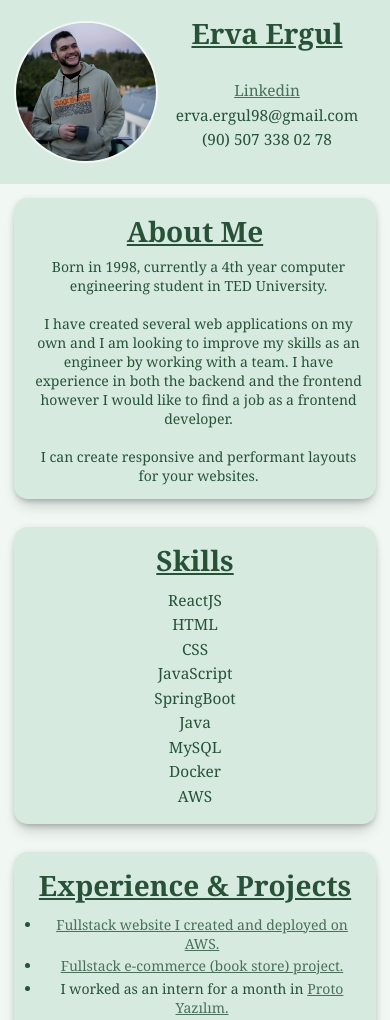
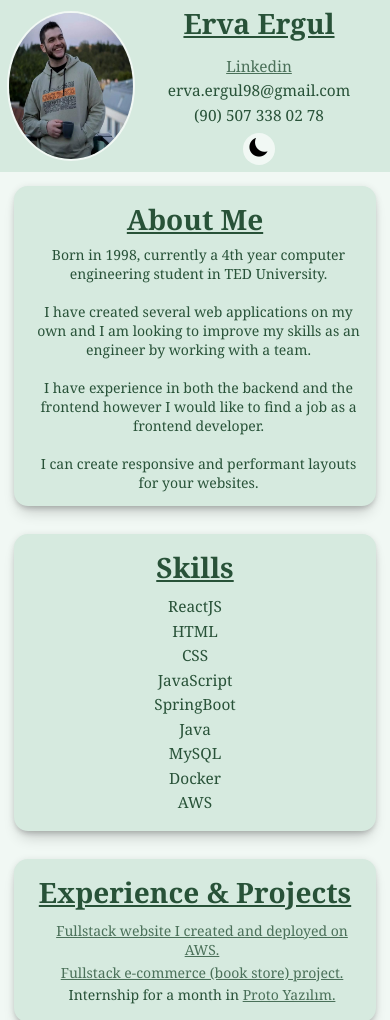
Before and after one commit to ErvaErgul/resume, a plain HTML site: page index.html in a window 390 px wide. Shown: the top 1020 px of the page. Drawn offline with Linux system fonts and the light colour scheme.

Commit message:
small changes

```diff
--- a/index.css
+++ b/index.css
@@ -44,7 +44,7 @@ body {
   flex: 0 1 auto;
   display: none;
   flex-direction: row;
-  padding: 1rem;
+  padding: 0.25rem 0.5rem;
   background-color: var(--background-color-2);
 }
 
@@ -68,7 +68,7 @@ body {
 }
 
 #topbarResumePicture {
-  width: max(22%, 144px);
+  width: max(20%, 128px);
   height: auto;
   border-style: solid;
   border-width: 2px;
@@ -79,6 +79,10 @@ body {
 a {
   color: var(--text-color);
   opacity: 80%;
+}
+
+ul {
+  list-style: none;
 }
 
 li {
--- a/index.html
+++ b/index.html
@@ -15,7 +15,7 @@
     <h1 style="text-align: center; text-decoration: underline;">Erva Ergul</h1>
     <img src="ResumePicture.jpg" alt="resumePicture" style="margin-block: 0.5rem;" id="sidebarResumePicture" />
     <button style="width: 32px; height: 32px; margin-block: 0.25rem; align-self: center; border-radius: 50%; border-width: 0px; background-color: var(--background-color-1);" onclick="toggleTheme()">
-      <img src="moon.png" alt="toggleThemeImage" id="toggleThemeImage"></img>
+      <img src="moon.png" alt="toggleThemeImageSidebar" id="toggleThemeImageSidebar"></img>
     </button>
     <h2 style="margin-bottom: 0.5rem; text-align: center; text-decoration: underline;">Skills</h2>
     <ul style="list-style: none; font-size: 1.1rem; text-align: center;">
@@ -44,13 +44,17 @@
 
   <div id="topbar">
     <img src="ResumePicture.jpg" alt="resumePicture" style="margin-block: 0.5rem;" id="topbarResumePicture" />
+
     <div style="display: flex; flex-direction: column; flex-grow: 1;">
-      <h1 style="margin-inline: auto; margin-bottom: 2rem; text-decoration: underline;">Erva Ergul</h1>
+      <h1 style="margin-inline: auto; margin-bottom: 1rem; text-decoration: underline;">Erva Ergul</h1>
       <ul style="list-style: none; font-size: 1.1rem; text-align: center;">
         <a href="https://www.linkedin.com/in/ervaergul/">Linkedin</a>
         <li>erva.ergul98@gmail.com</li>
         <li>(90) 507 338 02 78</li>
       </ul>
+      <button style="width: 32px; height: 32px; margin-block: 0.25rem; align-self: center; border-radius: 50%; border-width: 0px; background-color: var(--background-color-1);" onclick="toggleTheme()">
+        <img src="moon.png" alt="toggleThemeImageTopbar" id="toggleThemeImageTopbar"></img>
+      </button>
     </div>
   </div>
 
@@ -61,7 +65,10 @@
         <br />
         <br />
         I have created several web applications on my own and I am looking to improve my skills as an engineer by working with
-        a team. I have experience in both the backend and the frontend however I would like to find a job as a frontend developer.
+        a team.
+        <br />
+        <br />
+        I have experience in both the backend and the frontend however I would like to find a job as a frontend developer.
         <br />
         <br />
         I can create responsive and performant layouts for your websites.
@@ -86,7 +93,7 @@
       <ul>
         <li style="margin-left: 1rem;"><a href="https://kurandanayetler.com">Fullstack website I created and deployed on AWS.</a></li>
         <li style="margin-left: 1rem;"><a href="https://github.com/ErvaErgul/Bookstore-Fullstack">Fullstack e-commerce (book store) project.</a></li>
-        <li style="margin-left: 1rem;">I worked as an intern for a month in <a href="https://www.protoyazilim.com/">Proto Yazılım.</a></li>
+        <li style="margin-left: 1rem;">Internship for a month in <a href="https://www.protoyazilim.com/">Proto Yazılım.</a></li>
       </ul>
     </div>
     <div class="card">
--- a/index.js
+++ b/index.js
@@ -3,9 +3,11 @@ function toggleTheme() {
   console.log("a")
   if (document.body.classList.contains("darkTheme")) {
     document.body.classList.replace("darkTheme", "lightTheme")
-    document.getElementById("toggleThemeImage").setAttribute("src", "moon.png")
+    document.getElementById("toggleThemeImageSidebar").setAttribute("src", "moon.png")
+    document.getElementById("toggleThemeImageTopbar").setAttribute("src", "moon.png")
   } else {
     document.body.classList.replace("lightTheme", "darkTheme")
-    document.getElementById("toggleThemeImage").setAttribute("src", "sun.png")
+    document.getElementById("toggleThemeImageSidebar").setAttribute("src", "sun.png")
+    document.getElementById("toggleThemeImageTopbar").setAttribute("src", "sun.png")
   }
 }
```
Also changed, not shown: 3 other files.
